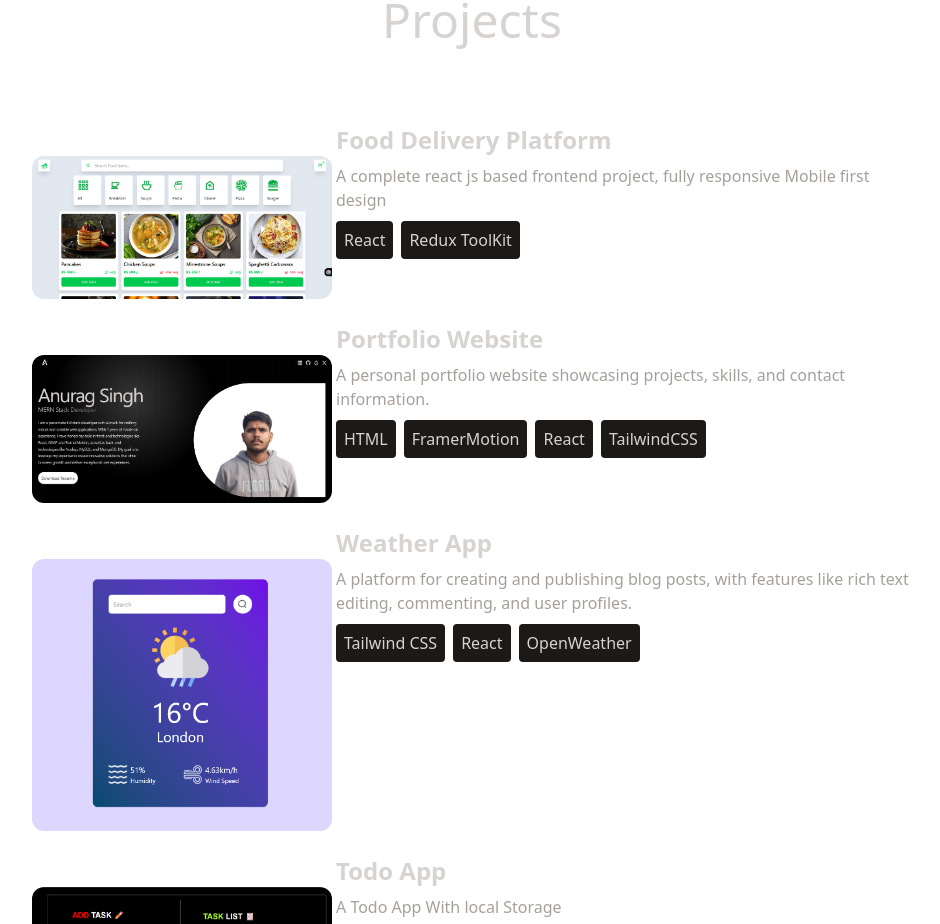
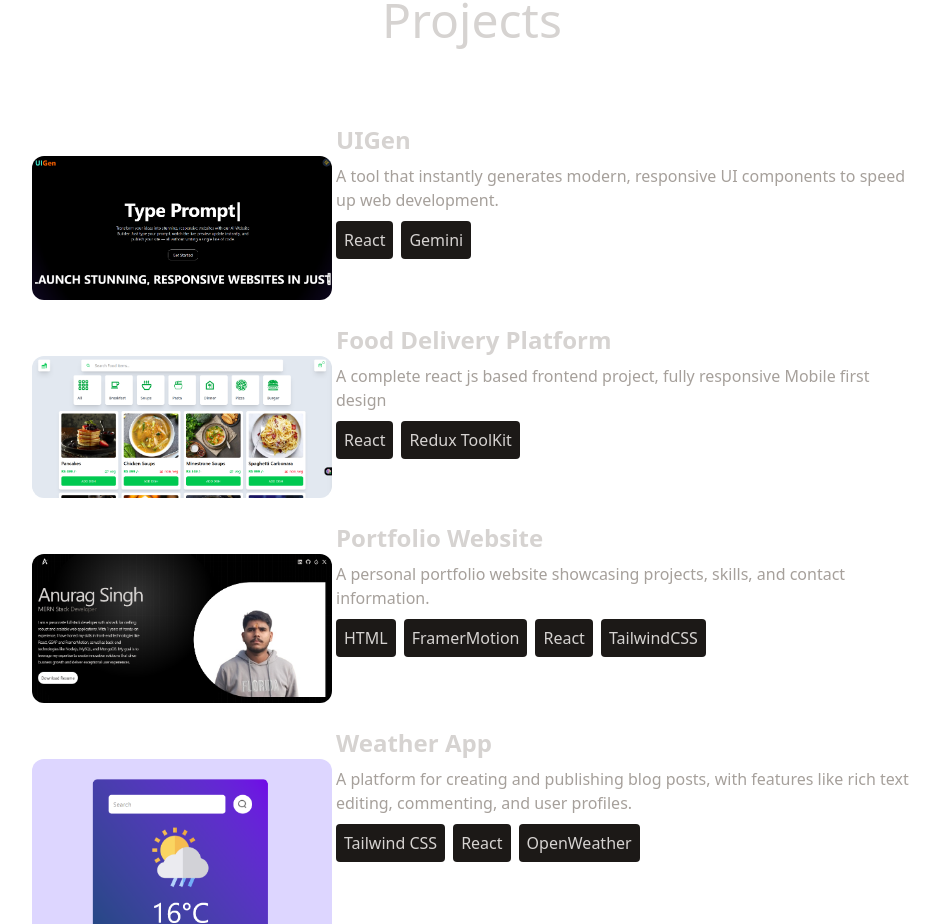
Before and after one commit to ThAnurag2004/anurag-portfolio, a React (Vite) app: page / in a window 1280 px wide. Shown: the part 2560-3484 px from the top of the page, without its empty margins (168-1108 px from the left). Built offline with nearby package versions, Linux system fonts and the light colour scheme.

Commit message:
project add

```diff
--- a/src/constants/Index.js
+++ b/src/constants/Index.js
@@ -1,7 +1,7 @@
 import project1 from '../assets/projects/project-1.png'
 import project2 from '../assets/projects/project-2.webp'
 import project3 from '../assets/projects/project-3.webp'
-import project4 from '../assets/projects/project-4.webp'
+import project7 from '../assets/projects/project-7.png'
 import project5 from '../assets/projects/project-5.png'
 import project6 from '../assets/projects/project-6.png'
 import sql from '../assets/certification/sql-certificate.jpg'
@@ -16,6 +16,14 @@ export const ABOUT_TEXT = `I am a dedicated and versatile full stack developer w
 
 
 export const PROJECTS = [
+  {
+    title: "UIGen",
+    link: "https://uigen-mu.vercel.app/",
+    image: project7,
+    description:
+      "A tool that instantly generates modern, responsive UI components to speed up web development.",
+    technologies: ["React","Gemini"],
+  },
   {
     title: "Food Delivery Platform",
     link: "https://food-delivery-website-nilq1p8us-thanurag2004s-projects.vercel.app/",
```
Also changed, not shown: src/assets/projects/project-7.png (added).
